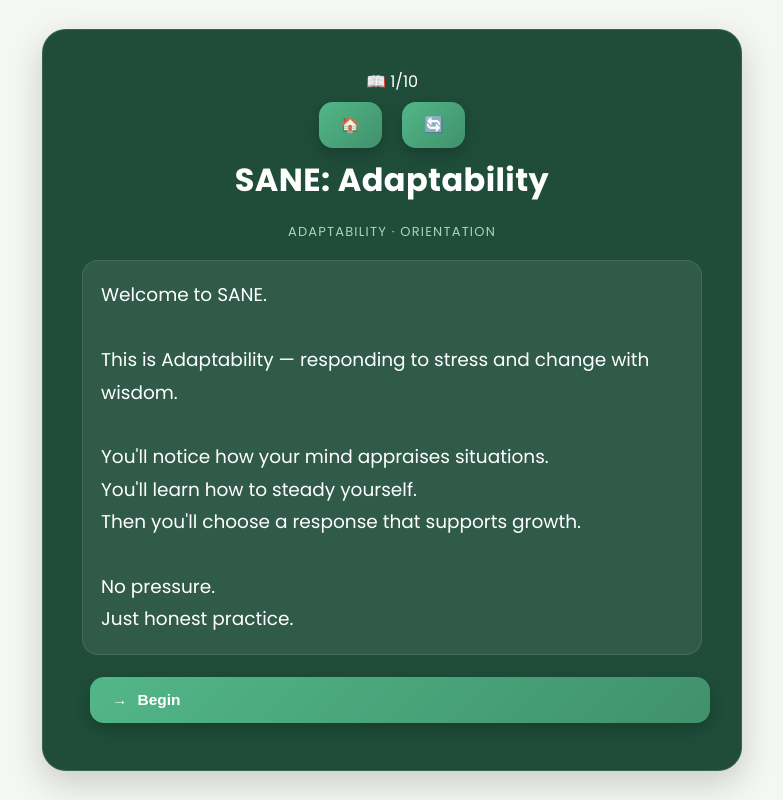
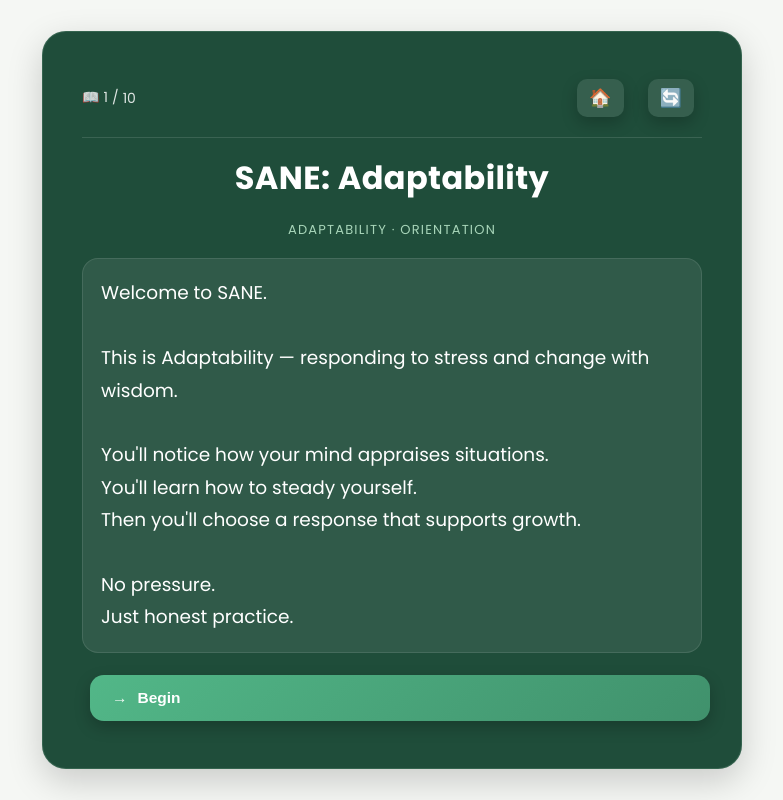
Before and after one commit to SANE-BUILDER/SANE-wellness, a plain HTML site: page game.html in a window 1280 px wide. Shown: the whole page, without its empty margins (248-1031 px from the left). Drawn offline with Linux system fonts and the light colour scheme.

Commit message:
Add style.css

```diff
--- a/style.css
+++ b/style.css
@@ -50,6 +50,48 @@ body {
   align-items: center;
   height: 100vh;
   margin: 0;
+}
+
+/* GAME HUD */
+#game-hud {
+  display: flex;
+  justify-content: space-between;
+  align-items: center;
+  margin-bottom: 16px;
+  padding-bottom: 12px;
+  border-bottom: 1px solid rgba(255, 255, 255, 0.12);
+}
+
+#chapter-progress {
+  font-size: 14px;
+  opacity: 0.85;
+  display: flex;
+  align-items: center;
+  gap: 4px;
+}
+
+#game-actions {
+  display: flex;
+  gap: 8px;
+}
+
+.icon-btn {
+  border: none;
+  background: rgba(255, 255, 255, 0.1);
+  font-size: 18px;
+  cursor: pointer;
+  padding: 8px 12px;
+  border-radius: 10px;
+  transition: background 0.2s ease, transform 0.15s ease;
+}
+
+.icon-btn:hover {
+  background: rgba(255, 255, 255, 0.2);
+  transform: translateY(-1px);
+}
+
+.icon-btn:active {
+  transform: scale(0.95);
 }
 
 /* GAME CONTAINER */
```
